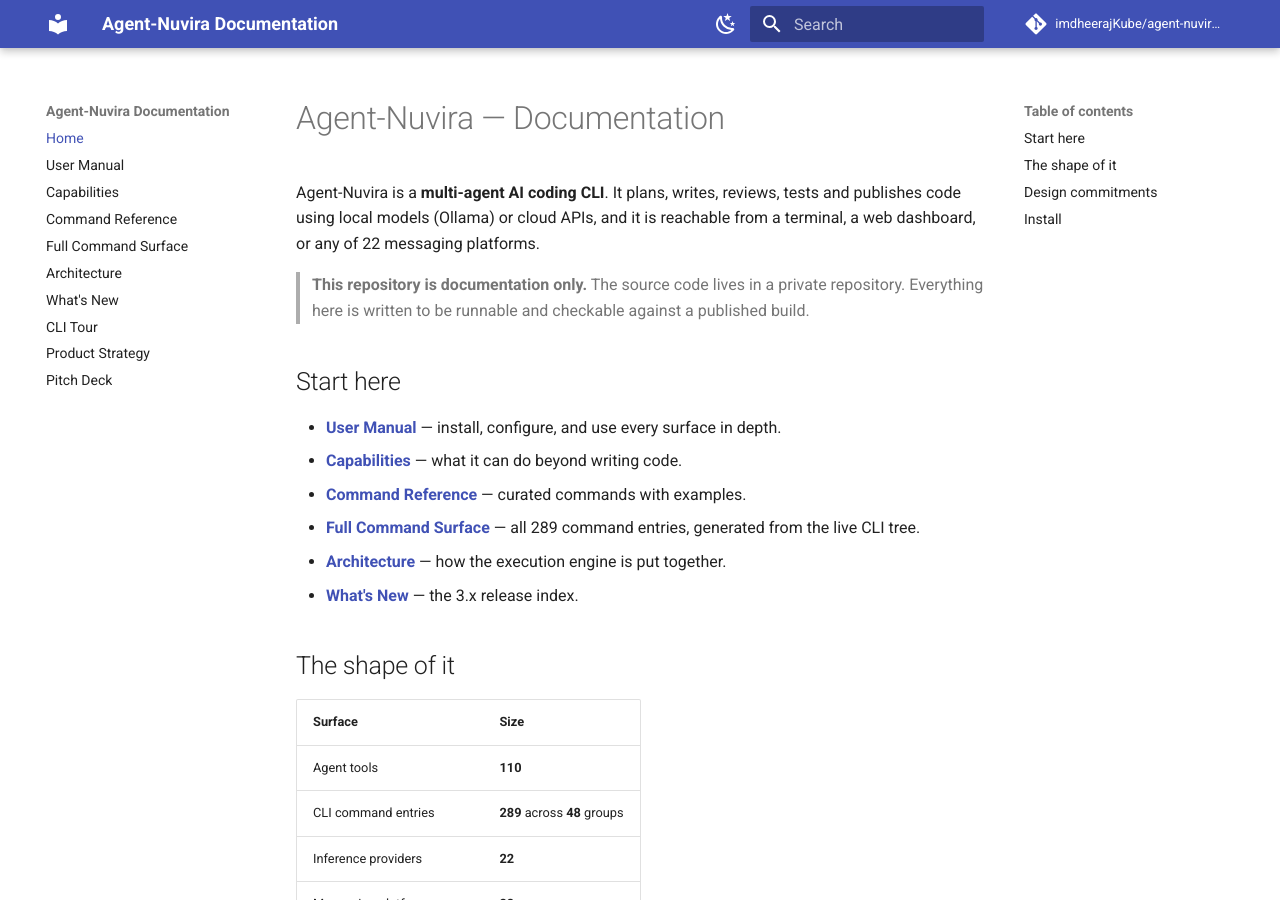
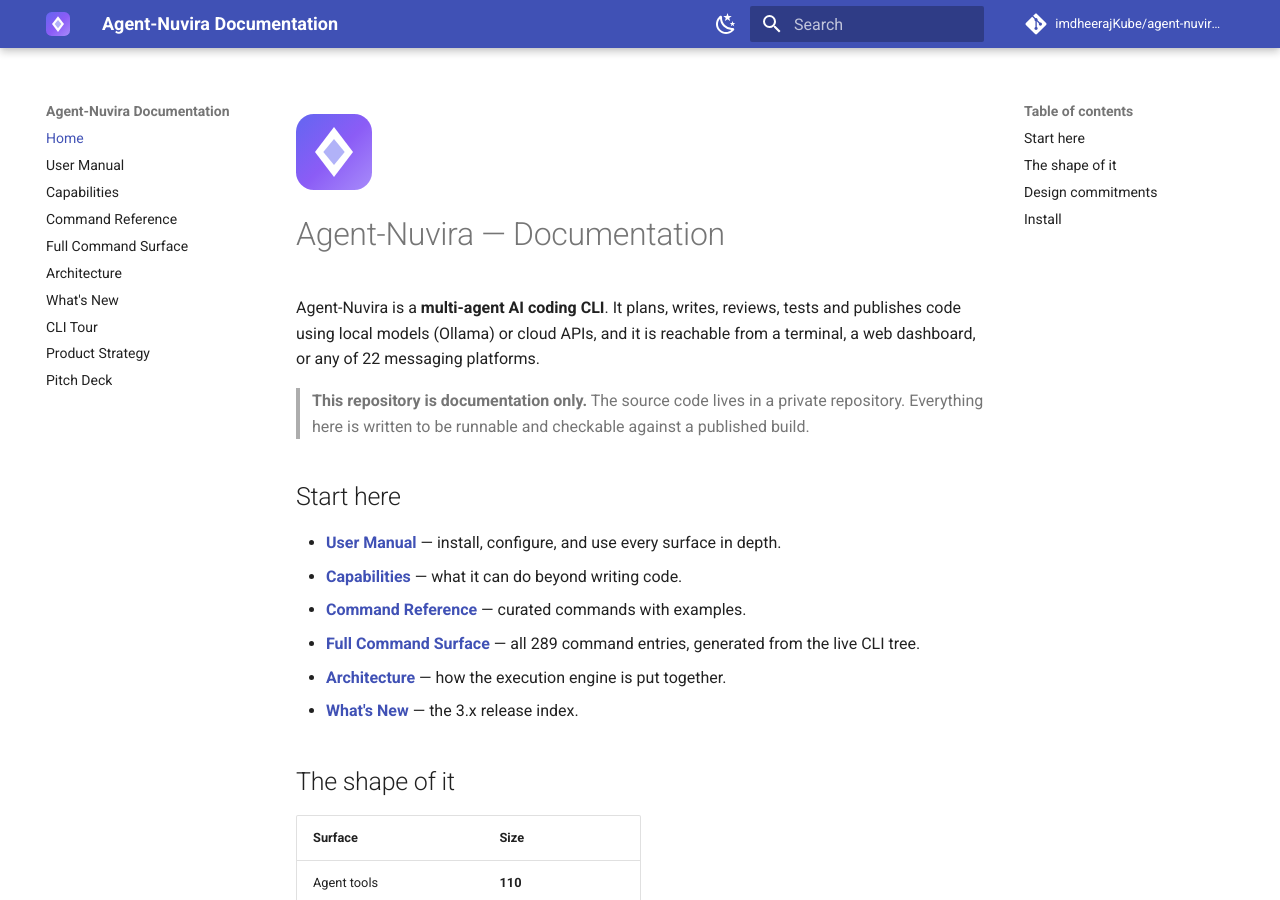
Before and after one commit to imdheerajKube/agent-nuvira-documentation, an MkDocs documentation site: the page built from docs/index.md, in a window 1280 px wide and 900 px high. Built offline with MkDocs 1.6.1 and Material for MkDocs 9.7.7, drawn with Linux system fonts in a browser that asks for light colours; comment, search, counter and statistics services are not loaded.

Commit message:
docs: give the site a logo, favicon and link-preview card
The assets are authored as SVG and rasterized from the product's own palette, so the docs site and the marketing site cannot drift apart, and a shared link now renders a real card instead of a bare URL.

🤖 Generated with Codebuff
Co-Authored-By: Codebuff <noreply@codebuff.com>

```diff
--- a/docs/index.md
+++ b/docs/index.md
@@ -1,3 +1,5 @@
+![Agent-Nuvira](assets/logo.svg){ width="76" }
+
 # Agent-Nuvira — Documentation
 
 Agent-Nuvira is a **multi-agent AI coding CLI**. It plans, writes, reviews, tests and
--- a/mkdocs.yml
+++ b/mkdocs.yml
@@ -7,6 +7,9 @@ edit_uri: edit/main/docs/
 
 theme:
   name: material
+  logo: assets/logo.svg
+  favicon: assets/favicon-32.png
+  custom_dir: overrides
   features:
     - navigation.sections
     - navigation.top
@@ -18,11 +21,15 @@ theme:
   palette:
     - media: "(prefers-color-scheme: light)"
       scheme: default
+      primary: indigo
+      accent: indigo
       toggle:
         icon: material/weather-night
         name: Switch to dark mode
     - media: "(prefers-color-scheme: dark)"
       scheme: slate
+      primary: indigo
+      accent: indigo
       toggle:
         icon: material/weather-sunny
         name: Switch to light mode
--- /dev/null
+++ b/overrides/main.html
@@ -0,0 +1,28 @@
+{% extends "base.html" %}
+
+{#
+  Social metadata lives in one override so every page carries a preview card.
+  The image is the generated og-card.png (1200x630) — the size every major
+  platform crops least badly. Literal colours below mirror the product
+  website's tokens so a shared link looks like the product, not like a theme.
+#}
+{% block extrahead %}
+  {{ super() }}
+  <meta name="theme-color" content="#06060e">
+  {# Modern browsers prefer the vector icon; the PNG from theme.favicon is the fallback. #}
+  <link rel="icon" type="image/svg+xml" href="{{ 'assets/favicon.svg' | url }}">
+  <link rel="apple-touch-icon" href="{{ 'assets/apple-touch-icon.png' | url }}">
+  <meta property="og:type" content="website">
+  <meta property="og:site_name" content="Agent-Nuvira Documentation">
+  <meta property="og:title" content="{% if page and page.title %}{{ page.title }} · Agent-Nuvira{% else %}Agent-Nuvira Documentation{% endif %}">
+  <meta property="og:description" content="{{ config.site_description }}">
+  <meta property="og:url" content="{% if page and page.canonical_url %}{{ page.canonical_url }}{% else %}{{ config.site_url }}{% endif %}">
+  <meta property="og:image" content="{{ config.site_url }}assets/og-card.png">
+  <meta property="og:image:width" content="1200">
+  <meta property="og:image:height" content="630">
+  <meta property="og:image:alt" content="Agent-Nuvira — multi-agent AI coding CLI">
+  <meta name="twitter:card" content="summary_large_image">
+  <meta name="twitter:title" content="{% if page and page.title %}{{ page.title }} · Agent-Nuvira{% else %}Agent-Nuvira Documentation{% endif %}">
+  <meta name="twitter:description" content="{{ config.site_description }}">
+  <meta name="twitter:image" content="{{ config.site_url }}assets/og-card.png">
+{% endblock %}
```
Also changed, not shown: docs/assets/apple-touch-icon.png (added), docs/assets/favicon-32.png (added), docs/assets/favicon.svg (added), docs/assets/logo.svg (added), docs/assets/og-card.png (added).
